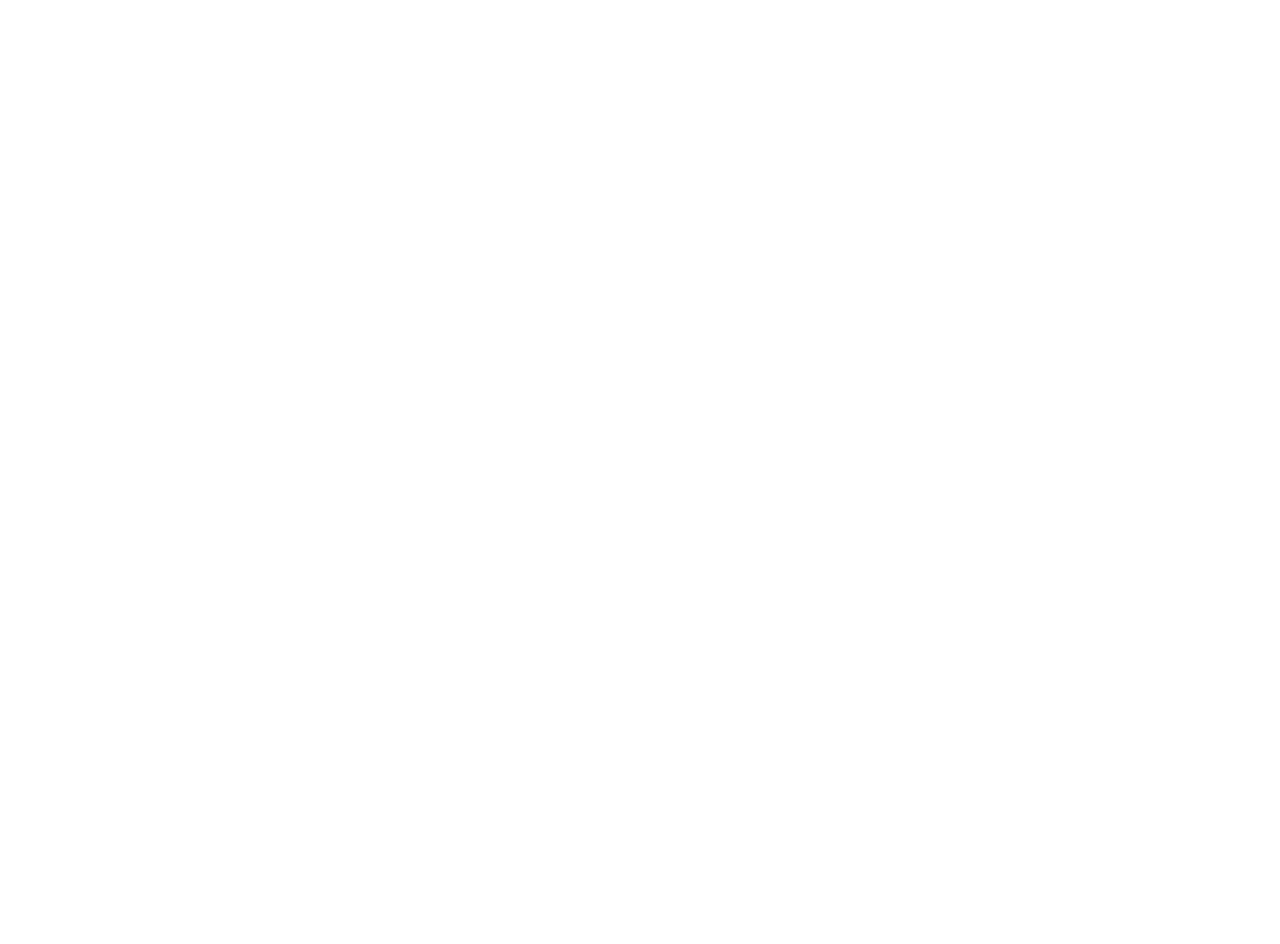
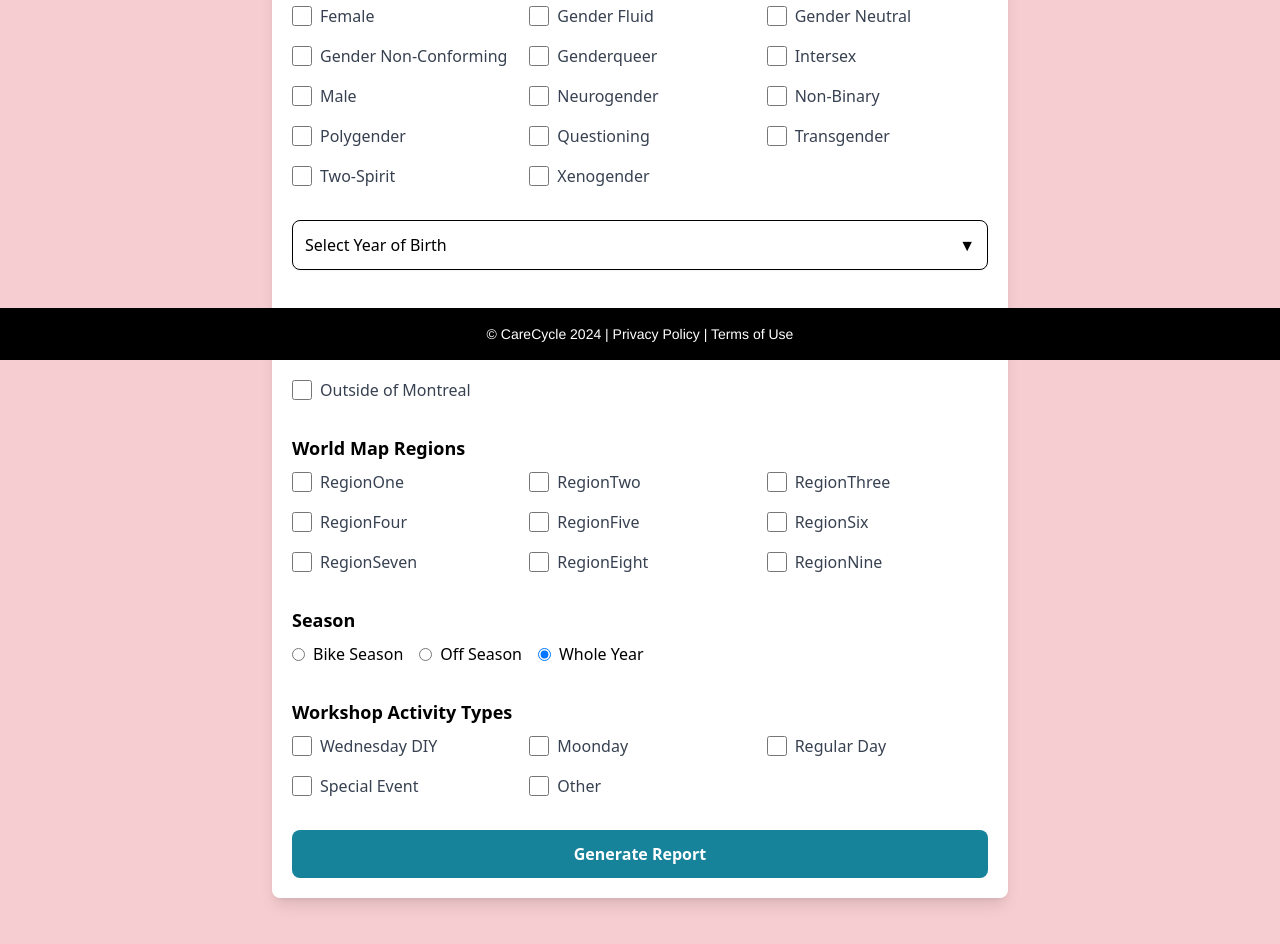
Before and after one commit to anapechonkin/CareCycle, a React (Create React App) app in the folder carecycle/client/: page /clientStatsReport in a window 1280 px wide. Before the commit this address had no page. Shown: the part 440-1384 px from the top of the page. Before the commit the page ends 800 px from the top, so only its background shows below. Built offline with nearby package versions, Linux system fonts and the light colour scheme.

Commit message:
added files to the data folder and finished the client stats report page and the client stats report form, also added a checkbox component

```diff
--- a/carecycle/client/src/App.js
+++ b/carecycle/client/src/App.js
@@ -9,6 +9,7 @@
 import PageFourQuestionnaire from './pages/PageFourQuestionnaire';
 import Dashboard from './pages/Dashboard';
 import UserAccountPage from './pages/UserAccountPage';
+import ClientStatsReportPage from './pages/ClientStatsReportPage';
 
 function App() {
   return (
@@ -24,6 +25,7 @@
                 <Route path="/pageFourQuestionnaire" element={<PageFourQuestionnaire />} />
                 <Route path="/dashboard" element={<Dashboard />} />
                 <Route path="/userAccount" element={<UserAccountPage />} />
+                <Route path="/clientStatsReport" element={<ClientStatsReportPage />} />
               </Routes>
             </Router>
     </UserProvider>
--- /dev/null
+++ b/carecycle/client/src/components/Checkbox.jsx
@@ -0,0 +1,22 @@
+const Checkbox = ({ title, options, onChange }) => {
+    return (
+      <div className="mb-4">
+        <h3 className="font-semibold text-lg mb-2">{title}</h3>
+        <div className="grid grid-cols-1 md:grid-cols-2 lg:grid-cols-3 gap-4">
+          {options.map((option) => (
+            <label key={option.id} className="flex items-center space-x-2 cursor-pointer">
+              <input
+                type="checkbox"
+                value={option.value || option.name} // Adapt based on your data structure
+                onChange={(e) => onChange(e, option)}
+                className="form-checkbox h-5 w-5 text-[#16839B] rounded border-gray-300 focus:ring-[#0f6a8b]"
+              />
+              <span className="text-md text-gray-700">{option.label || option.name}</span>
+            </label>
+          ))}
+        </div>
+      </div>
+    );
+  };
+
+  export default Checkbox;
--- a/carecycle/client/src/components/DropDown.jsx
+++ b/carecycle/client/src/components/DropDown.jsx
@@ -1,16 +1,16 @@
+// DropDown.jsx
 import React, { useState } from "react";
 
-const DropDown = ({ options, placeholder }) => {
+const DropDown = ({ options, placeholder, onSelect }) => {
   const [isOpen, setIsOpen] = useState(false);
   const [selectedOption, setSelectedOption] = useState("");
 
-  const toggleDropdown = () => {
-    setIsOpen(!isOpen);
-  };
+  const toggleDropdown = () => setIsOpen(!isOpen);
 
   const handleOptionClick = (option) => {
     setSelectedOption(option);
     setIsOpen(false);
+    onSelect(option); // Call the passed onSelect function with the selected option
   };
 
   return (
@@ -25,12 +25,10 @@
         </span>
       </div>
       {isOpen && (
-        <ul
-          className="absolute z-10 w-full bg-white border border-gray-300 rounded-lg shadow-md mt-1"
-        >
-          {options.map((option) => (
+        <ul className="absolute z-10 w-full bg-white border border-gray-300 rounded-lg shadow-md mt-1 max-h-40 overflow-y-auto">
+          {options.map((option, index) => (
             <li
-              key={option}
+              key={index}
               onClick={() => handleOptionClick(option)}
               className="p-2 text-lg text-black hover:bg-gray-100 cursor-pointer"
             >
--- /dev/null
+++ b/carecycle/client/src/components/StatsReportForm.jsx
@@ -0,0 +1,109 @@
+import React, { useState } from 'react';
+import Checkbox from './Checkbox'; // Ensure your Checkbox component is styled or updated for Tailwind CSS
+import DropDown from './DropDown'; // Update DropDown for Tailwind CSS if necessary
+import Button from "../components/Button"; // Make sure Button component uses Tailwind CSS for styling
+import genderIdentities from '../data/genderIdentities';
+import workshopActivityTypes from '../data/workshopActivityTypes';
+import postalCodeAreas from '../data/postalCodeAreas';
+import mapRegions from '../data/mapRegions';
+import { useNavigate } from "react-router-dom";
+
+const StatsReportFilterForm = () => {
+  const [selectedOptions, setSelectedOptions] = useState({});
+  const [selectedSeason, setSelectedSeason] = useState("");
+  const navigate = useNavigate();
+
+  const handleCheckboxChange = (event, option) => {
+    // Checkbox change logic
+  };
+
+  const handleDropdownSelection = (selectedYear) => {
+    setSelectedOptions(prev => ({ ...prev, yearOfBirth: selectedYear }));
+  };
+
+  const handleSubmit = (event) => {
+    event.preventDefault();
+    console.log(selectedOptions, selectedSeason);
+    // Implement navigation or other actions as needed
+  };
+
+  const currentYear = new Date().getFullYear();
+  const yearOptions = Array.from({ length: currentYear - 1919 }, (_, i) => (currentYear - i).toString());
+
+  return (
+    <form onSubmit={handleSubmit} className="max-w-4xl mx-auto p-5 bg-white shadow-lg rounded-lg">
+      <div className="space-y-8">
+        <Checkbox
+          title="Gender Identities"
+          options={genderIdentities}
+          onChange={handleCheckboxChange}
+        />
+        <DropDown
+          options={yearOptions}
+          placeholder="Select Year of Birth"
+          onSelect={handleDropdownSelection}
+        />
+        <Checkbox
+          title="Postal Code Areas"
+          options={postalCodeAreas}
+          onChange={handleCheckboxChange}
+        />
+        <Checkbox
+          title="World Map Regions"
+          options={mapRegions}
+          onChange={handleCheckboxChange}
+        />
+        <div className="flex flex-col space-y-2">
+          <h3 className="font-semibold text-lg">Season</h3>
+          <div className="flex items-center space-x-4">
+            <label className="flex items-center space-x-2">
+              <input
+                type="radio"
+                name="season"
+                value="Bike Season"
+                checked={selectedSeason === "Bike Season"}
+                onChange={(e) => setSelectedSeason(e.target.value)}
+                className="radio radio-primary"
+              />
+              <span>Bike Season</span>
+            </label>
+            <label className="flex items-center space-x-2">
+              <input
+                type="radio"
+                name="season"
+                value="Off Season"
+                checked={selectedSeason === "Off Season"}
+                onChange={(e) => setSelectedSeason(e.target.value)}
+                className="radio radio-primary"
+              />
+              <span>Off Season</span>
+            </label>
+            <label className="flex items-center space-x-2">
+              <input
+                type="radio"
+                name="season"
+                value="Whole Year"
+                checked={selectedSeason === "Whole Year" || selectedSeason === ""}
+                onChange={(e) => setSelectedSeason(e.target.value)}
+                className="radio radio-primary"
+              />
+              <span>Whole Year</span>
+            </label>
+          </div>
+        </div>
+        <Checkbox
+          title="Workshop Activity Types"
+          options={workshopActivityTypes}
+          onChange={handleCheckboxChange}
+        />
+        <Button
+          type="submit"
+          text="Generate Report"
+          className="mt-5" // You can add more classes for styling if needed
+        />
+      </div>
+    </form>
+  );
+};
+
+export default StatsReportFilterForm;
--- a/carecycle/client/src/data/DashboardContainersConfig.jsx
+++ b/carecycle/client/src/data/DashboardContainersConfig.jsx
@@ -3,7 +3,7 @@
     admin: [
       { name: "Manage User Account", icon: "/icons/userAccount.png", route: "/userAccount" },
       { name: "Client Stats Questionnaire", icon: "/icons/clientStats.png", route: "/startQuestionnaire" },
-      { name: "Client Stats Report", icon: "/icons/clientStatsReport.png", route: "/reports" },
+      { name: "Client Stats Report", icon: "/icons/clientStatsReport.png", route: "/clientStatsReport" },
       // Add more admin containers as needed
     ],
     volunteer: [
--- /dev/null
+++ b/carecycle/client/src/data/mapRegions.jsx
@@ -0,0 +1,13 @@
+const mapRegions = [
+    { id: "1", name: "RegionOne" },
+    { id: "2", name: "RegionTwo" },
+    { id: "3", name: "RegionThree" },
+    { id: "4", name: "RegionFour" },
+    { id: "5", name: "RegionFive" },
+    { id: "6", name: "RegionSix" },
+    { id: "7", name: "RegionSeven" },
+    { id: "8", name: "RegionEight" },
+    { id: "9", name: "RegionNine" }
+  ];
+
+  export default mapRegions;
--- /dev/null
+++ b/carecycle/client/src/data/postalCodeAreas.jsx
@@ -0,0 +1,8 @@
+const postalCodeAreas = [
+    { id: "1", name: "Parc-X" },
+    { id: "2", name: "Villeray" },
+    { id: "3", name: "Rest of Montreal" },
+    { id: "4", name: "Outside of Montreal" }
+  ];
+
+  export default postalCodeAreas;
--- /dev/null
+++ b/carecycle/client/src/data/workshopActivityTypes.jsx
@@ -0,0 +1,9 @@
+const workshopActivityTypes = [
+    { id: "1", name: "Wednesday DIY" },
+    { id: "2", name: "Moonday" },
+    { id: "3", name: "Regular Day" },
+    { id: "4", name: "Special Event" },
+    { id: "5", name: "Other" }
+  ];
+
+  export default workshopActivityTypes;
--- /dev/null
+++ b/carecycle/client/src/pages/ClientStatsReportPage.jsx
@@ -0,0 +1,29 @@
+import React from "react";
+import NavBar from "../components/NavBar";
+import Banner from "../components/Banner";
+import Shadow from "../components/Shadow";
+import Footer from "../components/Footer";
+import StatsReportForm from "../components/StatsReportForm";
+
+
+const ClientStatsReportPage = () => {
+
+  return (
+    <div className="flex flex-col min-h-screen bg-[#f6cdd0]">
+      <NavBar />
+      <Banner />
+      <Shadow />
+      {/* Container div that centralizes and limits content width */}
+      <div className="flex-grow pt-20 pb-20 mt-24 flex flex-col items-center justify-center w-full">
+        <div className="max-w-[800px] w-full px-4 lg:px-8 space-y-12"> {/* Adjust max-width as needed */}
+        <h1 className="text-4xl font-bold mb-12 text-center text-[#704218] [text-shadow:0px_4px_4px_#00000040]">Client Stats Report</h1>
+          <h2 className="text-3xl font-bold mb-8 text-center text-[#8D5E32] [text-shadow:0px_4px_4px_#00000040]">Please Choose From Filters to Generate Report</h2>
+          <StatsReportForm />
+        </div>
+      </div>
+      <Footer />
+    </div>
+  );
+};
+
+export default ClientStatsReportPage;
```
Lines whose indentation alone changed are shown as unchanged.
